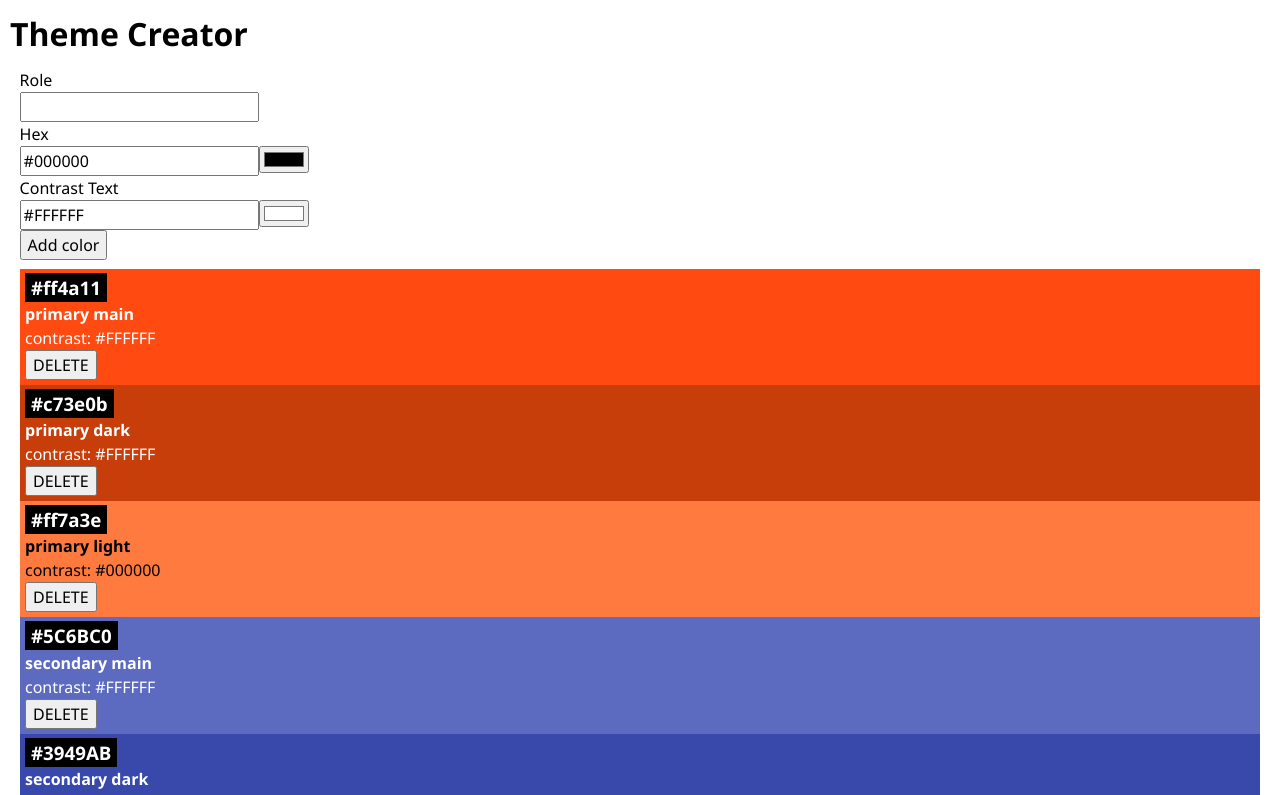
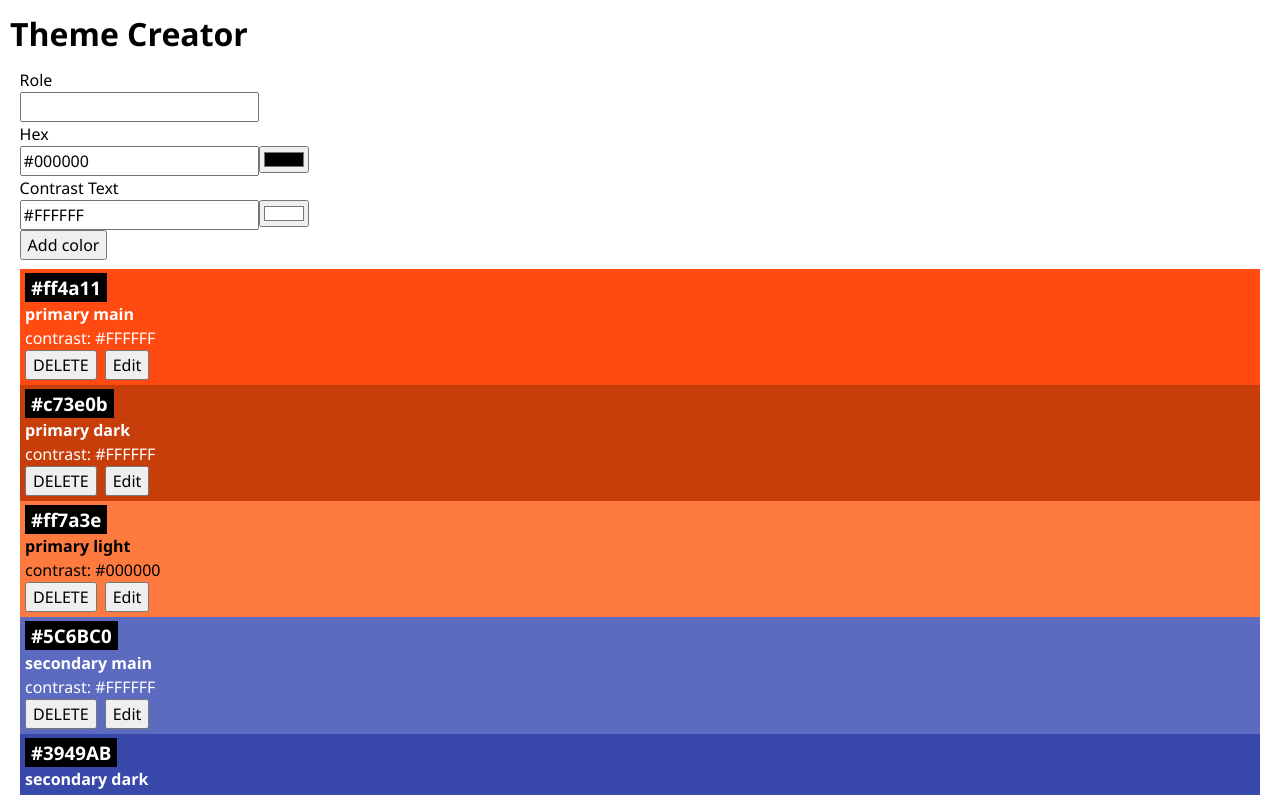
Before and after one commit to GregorWedlich/recap-project-4, a React (Vite) app: page / in a window 1280 px wide. Shown: the top 795 px of the page. Built offline with nearby package versions, Linux system fonts and the light colour scheme.

Commit message:
Feature: implement editing color, some little refactors

```diff
--- a/src/App.jsx
+++ b/src/App.jsx
@@ -19,6 +19,17 @@ function App() {
     setColors(newColors);
   }
 
+  function handleEditColor(id, newColor) {
+    // map over the colors array and update the color with the given id
+    const newColors = colors.map((color) => {
+      if (color.id === id) {
+        return { ...color, ...newColor };
+      }
+      return color;
+    });
+    setColors(newColors);
+  }
+
   return (
     <>
       <h1>Theme Creator</h1>
@@ -30,6 +41,7 @@ function App() {
             key={color.id}
             color={color}
             onDeleteColor={handleDeleteColor}
+            onEditColor={handleEditColor}
           />
         );
       })}
--- a/src/Components/Color/Color.css
+++ b/src/Components/Color/Color.css
@@ -9,3 +9,9 @@
   background: black;
   color: white;
 }
+
+.color-card-buttons {
+  display: flex;
+  flex-direction: row;
+  gap: 0.5rem;
+}
--- a/src/Components/Color/Color.jsx
+++ b/src/Components/Color/Color.jsx
@@ -1,8 +1,13 @@
+import { useState } from "react";
 import "./Color.css";
 import { DeleteColor } from "../DeleteColor/DeleteColor";
+import { EditColor } from "../EditColor/EditColor";
 
-export default function Color({ color, onDeleteColor }) {
-  // console.log("Find Issue 1 ");
+export default function Color({ color, onDeleteColor, onEditColor }) {
+  // State to manage editing and deleting modes
+  const [isEditing, setIsEditing] = useState(false);
+  const [isDeleting, setIsDeleting] = useState(false);
+
   return (
     <div
       className="color-card"
@@ -14,8 +19,48 @@ export default function Color({ color, onDeleteColor }) {
       <h3 className="color-card-headline">{color.hex}</h3>
       <h4>{color.role}</h4>
       <p>contrast: {color.contrastText}</p>
-      {/* Prop drilling with onDeleteColor :-) */}
-      <DeleteColor color={color} onDeleteColor={onDeleteColor} />
+
+      <div className="color-card-buttons">
+        {/* Show Delete and Edit Button */}
+        {!isEditing && !isDeleting && (
+          <>
+            <DeleteColor
+              color={color}
+              onDeleteColor={onDeleteColor}
+              onDeleteStart={() => setIsDeleting(true)}
+              onDeleteEnd={() => setIsDeleting(false)}
+            />
+            <EditColor
+              color={color}
+              onEditColor={onEditColor}
+              onEditStart={() => setIsEditing(true)}
+              onEditEnd={() => setIsEditing(false)}
+            />
+          </>
+        )}
+
+        {/* Show EditColor Component when isEditing state is true */}
+        {isEditing && (
+          <EditColor
+            color={color}
+            onEditColor={onEditColor}
+            onEditStart={() => setIsEditing(true)}
+            onEditEnd={() => setIsEditing(false)}
+            initialEditMode={true}
+          />
+        )}
+
+        {/* Show DeleteColor Component when isDeleting state is true */}
+        {isDeleting && (
+          <DeleteColor
+            color={color}
+            onDeleteColor={onDeleteColor}
+            onDeleteStart={() => setIsDeleting(true)}
+            onDeleteEnd={() => setIsDeleting(false)}
+            initialDeleteMode={true}
+          />
+        )}
+      </div>
     </div>
   );
 }
--- a/src/Components/DeleteColor/DeleteColor.jsx
+++ b/src/Components/DeleteColor/DeleteColor.jsx
@@ -1,29 +1,48 @@
-import { useState } from "react";
+import { useState, useEffect } from "react";
 
-export function DeleteColor({ color, onDeleteColor }) {
-  const [showConfirmation, setShowConfirmation] = useState(false);
+export function DeleteColor({
+  color,
+  onDeleteColor,
+  onDeleteStart,
+  onDeleteEnd,
+  initialDeleteMode,
+}) {
+  const [isConfirming, setIsConfirming] = useState(initialDeleteMode || false);
 
-  // if the user clicks the delete button, show the confirmation message "Really delete?"
-  function handleDeleteClick() {
-    setShowConfirmation(true);
+  /*
+  Sync internal state with prop: Ensures component reacts if 'initialDeleteMode' changes after mount.
+  Primarily for robustness/reusability, as useState handles the initial mount case here.
+  */
+  useEffect(() => {
+    if (initialDeleteMode !== undefined) {
+      setIsConfirming(initialDeleteMode);
+    }
+  }, [initialDeleteMode]);
+
+  function handleStartDelete() {
+    setIsConfirming(true);
+    if (onDeleteStart) onDeleteStart(); // Set the isDeleting state to true
+    // This is used to show the confirmation dialog
   }
 
-  // if the user clicks the delete button, call the onDeleteColor function and pass the color id to it
-  function handleConfirmDelete() {
-    onDeleteColor(color.id);
-    setShowConfirmation(false);
+  function handleCancelDelete() {
+    setIsConfirming(false);
+    if (onDeleteEnd) onDeleteEnd(); // Set the isDeleting state to false
+    // This is used to hide the confirmation dialog
   }
 
-  // if the user clicks the cancel button, hide the confirmation message
-  function handleCancelDelete() {
-    setShowConfirmation(false);
+  function handleConfirmDelete() {
+    onDeleteColor(color.id); // Call the onDeleteColor function passed from the parent component
+    setIsConfirming(false);
+    if (onDeleteEnd) onDeleteEnd(); // Set the isDeleting state to false
+    // This is used to hide the confirmation dialog
   }
 
   return (
     <>
       {/* Conditional rendering for confirmation dialog */}
-      {!showConfirmation ? (
-        <button onClick={handleDeleteClick}>DELETE</button>
+      {!isConfirming ? (
+        <button onClick={handleStartDelete}>DELETE</button>
       ) : (
         <div>
           <p className="color-card-headline">Really delete?</p>
--- /dev/null
+++ b/src/Components/EditColor/EditColor.jsx
@@ -0,0 +1,101 @@
+import { useState, useEffect } from "react";
+import { ColorInput } from "../ColorInput/ColorInput";
+
+export function EditColor({
+  color,
+  onEditColor,
+  onEditStart,
+  onEditEnd,
+  initialEditMode,
+}) {
+  const [isEditing, setIsEditing] = useState(initialEditMode || false);
+
+  /*
+  Sync internal state with prop: Ensures component reacts if 'initialEditMode' changes after mount.
+  Primarily for robustness/reusability, as useState handles the initial mount case here.
+  */
+  useEffect(() => {
+    if (initialEditMode !== undefined) {
+      setIsEditing(initialEditMode);
+    }
+  }, [initialEditMode]);
+
+  const [editedRole, setEditedRole] = useState(color.role);
+  const [editedHex, setEditedHex] = useState(color.hex);
+  const [editedContrastText, setEditedContrastText] = useState(
+    color.contrastText
+  );
+
+  function handleStartEditing() {
+    setIsEditing(true);
+    setEditedRole(color.role);
+    setEditedHex(color.hex);
+    setEditedContrastText(color.contrastText);
+    if (onEditStart) onEditStart();
+  }
+
+  function handleCancelEditing() {
+    setIsEditing(false);
+    if (onEditEnd) onEditEnd();
+  }
+
+  function handleSaveChanges() {
+    const updatedColor = {
+      role: editedRole,
+      hex: editedHex,
+      contrastText: editedContrastText,
+    };
+
+    onEditColor(color.id, updatedColor);
+    setIsEditing(false);
+    if (onEditEnd) onEditEnd();
+  }
+
+  return (
+    <>
+      {!isEditing ? (
+        <button type="button" onClick={handleStartEditing}>
+          Edit
+        </button>
+      ) : (
+        <div className="edit-form">
+          <div className="form-group">
+            <label htmlFor="edit-role">
+              Role
+              <input
+                type="text"
+                id="edit-role"
+                value={editedRole}
+                onChange={(event) => setEditedRole(event.target.value)}
+                required
+              />
+            </label>
+          </div>
+
+          <ColorInput
+            colorValue={editedHex}
+            onColorChange={setEditedHex}
+            labelText="Hex"
+            name="editHex"
+          />
+
+          <ColorInput
+            colorValue={editedContrastText}
+            onColorChange={setEditedContrastText}
+            labelText="Contrast Text"
+            name="editContrastText"
+          />
+
+          <div className="edit-buttons">
+            <button type="button" onClick={handleSaveChanges}>
+              Update Color
+            </button>
+            <button type="button" onClick={handleCancelEditing}>
+              Cancel
+            </button>
+          </div>
+        </div>
+      )}
+    </>
+  );
+}
```
